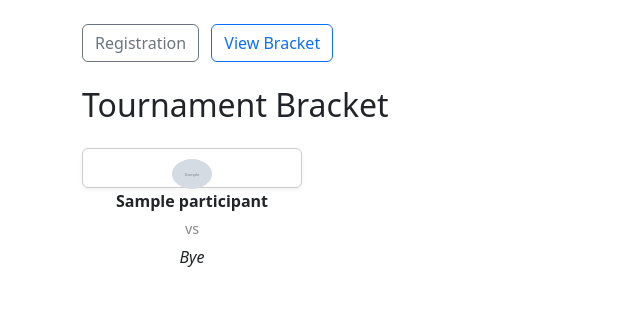
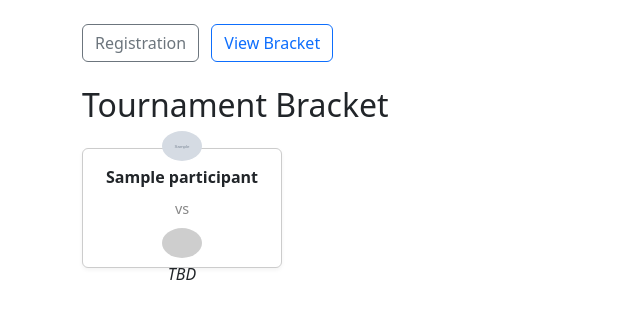
Before and after one commit to venerialduke/HackItBrackIt, a Flask app: page /bracket in a window 1280 px wide. Shown: the top 319 px of the page, without its empty margins (0-640 px from the left). Run offline with Flask 3, Linux system fonts and the light colour scheme; tables that the repository leaves empty hold one stand-in row (values such as "Sample post"); grey boxes marked "Sample" are stand-in pictures; grey boxes are pictures that could not be loaded.

Commit message:
working bracket

```diff
--- a/app/bracket_logic.py
+++ b/app/bracket_logic.py
@@ -8,15 +8,15 @@ class Match:
 		self.score1 = None
 		self.score2 = None
 		self.winner = None
-		self.round_index = round_index  # x axis
-		self.match_index = match_index  # index in round
-		self.y = None  # vertical position
+		self.round_index = round_index
+		self.match_index = match_index
 		self.x = round_index
+		self.y = None  # to be set later
 		self.feeders = []
 
 	def set_feeders(self, match1, match2):
 		self.feeders = [match1, match2]
-		self.y = (match1.y + match2.y) / 2
+		self.y = (match1.y + match2.y) / 2 if match1 and match2 else match1.y if match1 else 0
 
 class Bracket:
 	def __init__(self, participants):
@@ -29,33 +29,46 @@ class Bracket:
 		self._build()
 
 	def _build(self):
-		# Round 1
+		# Round 1: create actual matches
 		num_matches = len(self.participants) // 2
 		round_0 = []
 		for i in range(num_matches):
-			p1 = self.participants[i*2]
-			p2 = self.participants[i*2 + 1]
+			p1 = self.participants[i * 2]
+			p2 = self.participants[i * 2 + 1]
 			match = Match(p1, p2, round_index=0, match_index=i)
-			match.y = i * 4  # vertical spacing step
+			match.y = i * 4  # even spacing
 			round_0.append(match)
 			self.all_matches.append(match)
 		self.rounds.append(round_0)
 
-		# Later rounds
+		# Future rounds
 		current_round = round_0
 		round_index = 1
 		while len(current_round) > 1:
 			next_round = []
 			for i in range(0, len(current_round), 2):
 				m1 = current_round[i]
-				m2 = current_round[i+1] if i+1 < len(current_round) else None
-				match = Match(round_index=round_index, match_index=i//2)
+				m2 = current_round[i + 1] if i + 1 < len(current_round) else None
+				match = Match(round_index=round_index, match_index=i // 2)
+
+				# Set feeder matches so y is calculated properly
 				if m2:
 					match.set_feeders(m1, m2)
 				else:
-					match.y = m1.y  # carry forward y
+					match.y = m1.y  # carry forward
+
 				next_round.append(match)
 				self.all_matches.append(match)
 			self.rounds.append(next_round)
 			current_round = next_round
 			round_index += 1
+
+	def debug_print(self):
+		print("\n--- Bracket Structure ---")
+		for round_num, matches in enumerate(self.rounds):
+			print(f"Round {round_num + 1}:")
+			for m in matches:
+				p1 = m.player1.name if m.player1 else "None"
+				p2 = m.player2.name if m.player2 else "None"
+				print(f"  Match: {p1} vs {p2} | x={m.x}, y={m.y}")
+		print("--- End Bracket ---\n")
--- a/app/routes.py
+++ b/app/routes.py
@@ -34,6 +34,11 @@ def generate_avatar_filename(name, color, show):
 
 @bp.route('/bracket', methods=['GET', 'POST'])
 def bracket():
+	from .bracket_logic import Bracket
 	participants = Participant.query.all()
 	bracket = Bracket(participants)
+
+	# Debug output
+	bracket.debug_print()
+
 	return render_template('bracket.html', bracket=bracket)
--- a/app/templates/bracket.html
+++ b/app/templates/bracket.html
@@ -7,25 +7,32 @@
 		display: grid;
 		grid-auto-flow: column;
 		grid-auto-columns: 220px;
-		grid-auto-rows: 40px;
+		grid-auto-rows: 10px; /* Fine granularity */
 		column-gap: 30px;
-		row-gap: 10px;
+		row-gap: 0;
 		position: relative;
 	}
 
 	.match-box {
+		width: 200px;
+		height: 120px;
 		background: white;
 		border: 1px solid #ccc;
 		border-radius: 6px;
 		padding: 10px;
 		text-align: center;
 		box-shadow: 0 2px 4px rgba(0, 0, 0, 0.05);
+		display: flex;
+		flex-direction: column;
+		justify-content: center;
+		align-items: center;
+		gap: 5px;
 	}
 
 	.match-box .vs {
 		color: #888;
 		font-size: 0.9rem;
-		margin: 5px 0;
+		margin: 4px 0;
 	}
 </style>
 
@@ -33,22 +40,25 @@
 	{% for match in bracket.all_matches %}
 	<div class="match-box"
 	     style="grid-column: {{ match.x + 1 }};
-	            grid-row: {{ match.y|round + 1 }};">
-		<div>
+	            grid-row-start: {{ (match.y * 4)|int + 1 }};
+	            grid-row-end: span 12;">
+		<div class="text-center">
 			{% if match.player1 %}
-				<img src="{{ url_for('static', filename='avatars/' ~ match.player1.avatar_filename) }}" width="40" class="rounded-circle">
+				<img src="{{ url_for('static', filename='avatars/' ~ match.player1.avatar_filename) }}" width="40" class="rounded-circle mb-1">
 				<div><strong>{{ match.player1.name }}</strong></div>
 			{% else %}
-				<em>Bye</em>
+				<img src="{{ url_for('static', filename='avatars/default.png') }}" width="40" class="rounded-circle opacity-50 mb-1">
+				<div><em>TBD</em></div>
 			{% endif %}
 		</div>
 		<div class="vs">vs</div>
-		<div>
+		<div class="text-center">
 			{% if match.player2 %}
-				<img src="{{ url_for('static', filename='avatars/' ~ match.player2.avatar_filename) }}" width="40" class="rounded-circle">
+				<img src="{{ url_for('static', filename='avatars/' ~ match.player2.avatar_filename) }}" width="40" class="rounded-circle mb-1">
 				<div><strong>{{ match.player2.name }}</strong></div>
 			{% else %}
-				<em>Bye</em>
+				<img src="{{ url_for('static', filename='avatars/default.png') }}" width="40" class="rounded-circle opacity-50 mb-1">
+				<div><em>TBD</em></div>
 			{% endif %}
 		</div>
 	</div>
```
